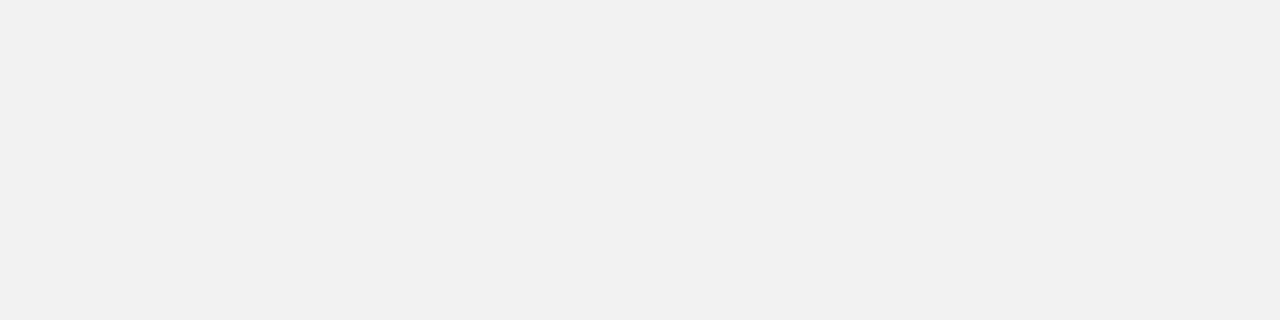
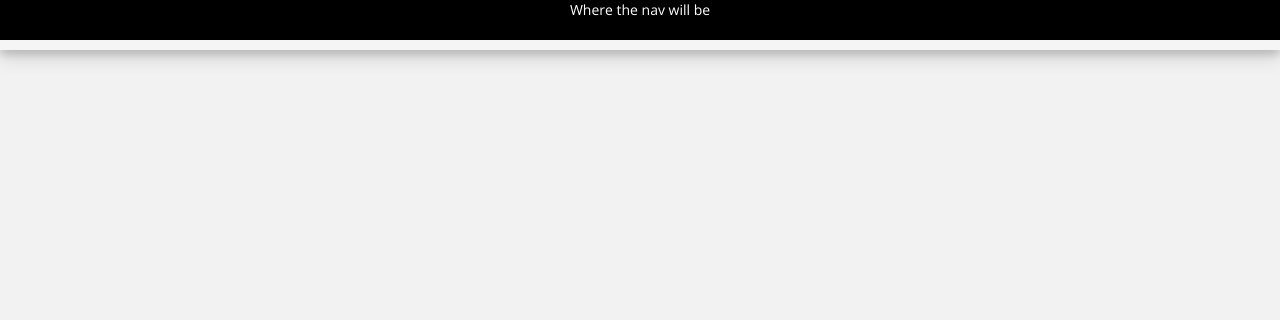
Before and after one commit to ashaunthomas/KCTS9_Interactive_SODO_Piece, a website: page sodo/fullPage.js-master 2/index.html in a window 1280 px wide. Shown: the top 320 px of the page. Drawn offline with nearby package versions, Linux system fonts and the light colour scheme.

Commit message:
nav + progress

```diff
--- a/sodo/fullPage.js-master 2/index.html
+++ b/sodo/fullPage.js-master 2/index.html
@@ -2,13 +2,10 @@
 <html>
 <head>
   <link href='https://fonts.googleapis.com/css?family=Open+Sans' rel='stylesheet' type='text/css'>
-
+  <link rel="stylesheet" href="http://maxcdn.bootstrapcdn.com/bootstrap/3.3.6/css/bootstrap.min.css">
   <link rel="stylesheet" type="text/css" href="jquery.fullPage.css" />
-
   <script src="http://ajax.googleapis.com/ajax/libs/jquery/1.11.1/jquery.min.js"></script>
-
   <script src="vendors/jquery.easings.min.js"></script>
-  <link rel="stylesheet" href="http://maxcdn.bootstrapcdn.com/bootstrap/3.3.6/css/bootstrap.min.css">
   <script type="text/javascript" src="jquery.fullPage.js"></script>
   <link rel="stylesheet" type="text/css" href="sodo.css" />
 
--- a/sodo/fullPage.js-master 2/sodo.css
+++ b/sodo/fullPage.js-master 2/sodo.css
@@ -29,8 +29,28 @@
   background-size: cover;
 }
 
-#myProgressbar{
-  z-index: 999;
+#myProgressbar {
+  z-index: 99;
+  position: fixed;
+  top: 5vh;
+  width: 100%;
+  box-shadow: 0 4px 8px 0 rgba(0, 0, 0, 0.2), 0 6px 20px 0 rgba(0, 0, 0, 0.19);
+  border-radius: 0px;
+  height: 10px;
+}
+
+.progress-bar{
+  background-image: none;
+  background-color: grey;
+}
+
+#nav {
   position: fixed;
   top: 0%;
+  z-index: 99;
+  width:100%;
+  height:5vh;
+  color:white;
+  background-color:black;
+  text-align:center;
 }
```
